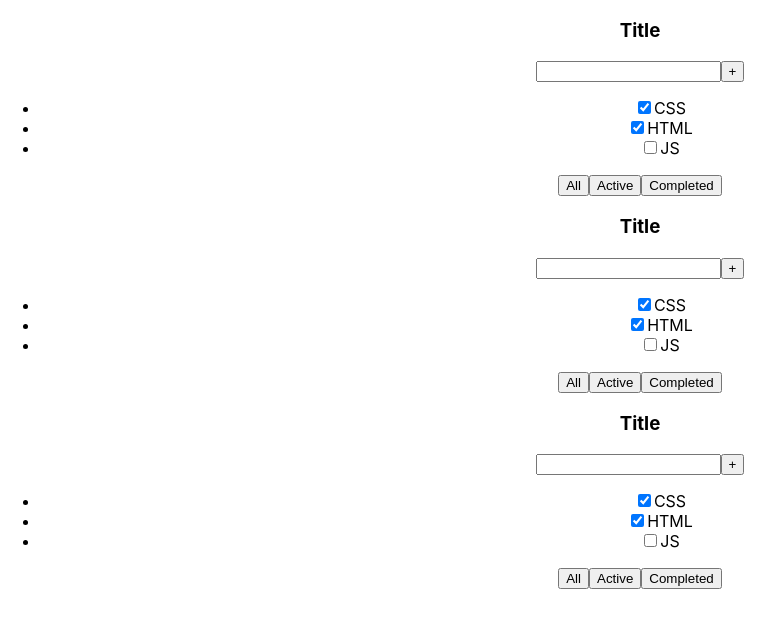
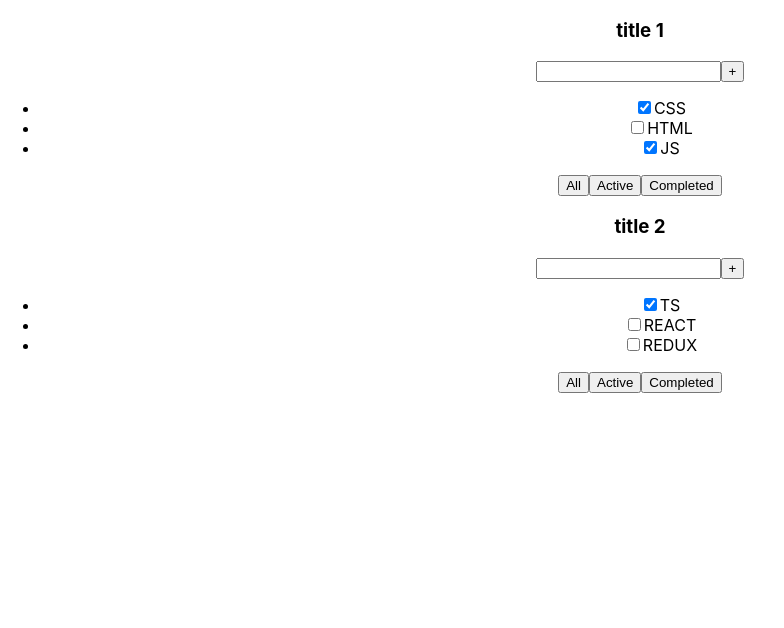
Before and after one commit to WebSergeevDima/react-todolist-with-ts, a React (Create React App) app: page / in a window 1280 px wide. Shown: the top 628 px of the page, without its empty margins (0-784 px from the left). Built offline with nearby package versions, Linux system fonts and the light colour scheme.

Commit message:
lesson 1 - completed. Add type for props

```diff
--- a/src/App.tsx
+++ b/src/App.tsx
@@ -3,11 +3,23 @@ import './App.css';
 import {Todolist} from "./Todolist";
 
 function App() {
+
+    const task1 = [
+        {id: 1, title: 'CSS', isDone: true},
+        {id: 2, title: 'HTML', isDone: false},
+        {id: 3, title: 'JS', isDone: true},
+    ];
+
+    const task2 = [
+        {id: 1, title: 'TS', isDone: true},
+        {id: 2, title: 'REACT', isDone: false},
+        {id: 3, title: 'REDUX', isDone: false},
+    ];
+
     return (
         <div className="App">
-            <Todolist/>
-            <Todolist/>
-            <Todolist/>
+            <Todolist title="title 1" tasks={task1}/>
+            <Todolist title="title 2" tasks={task2}/>
         </div>
     );
 }
--- a/src/Todolist.tsx
+++ b/src/Todolist.tsx
@@ -1,17 +1,28 @@
 import React from "react";
 
-export const Todolist = () => {
+type TaskType = {
+    id: number,
+    title: string,
+    isDone: boolean
+}
+
+type PropsType = {
+    title: string,
+    tasks: TaskType[]
+}
+
+export const Todolist = (props: PropsType) => {
     return (
         <div>
-            <h3>Title</h3>
+            <h3>{props.title}</h3>
             <div>
                 <input/>
                 <button>+</button>
             </div>
             <ul>
-                <li><input type="checkbox" checked={true}/><span>CSS</span></li>
-                <li><input type="checkbox" checked={true}/><span>HTML</span></li>
-                <li><input type="checkbox" checked={false}/><span>JS</span></li>
+                <li><input type="checkbox" checked={props.tasks[0]['isDone']}/><span>{props.tasks[0]['title']}</span></li>
+                <li><input type="checkbox" checked={props.tasks[1]['isDone']}/><span>{props.tasks[1]['title']}</span></li>
+                <li><input type="checkbox" checked={props.tasks[2]['isDone']}/><span>{props.tasks[2]['title']}</span></li>
             </ul>
             <div>
                 <button>All</button>
```
